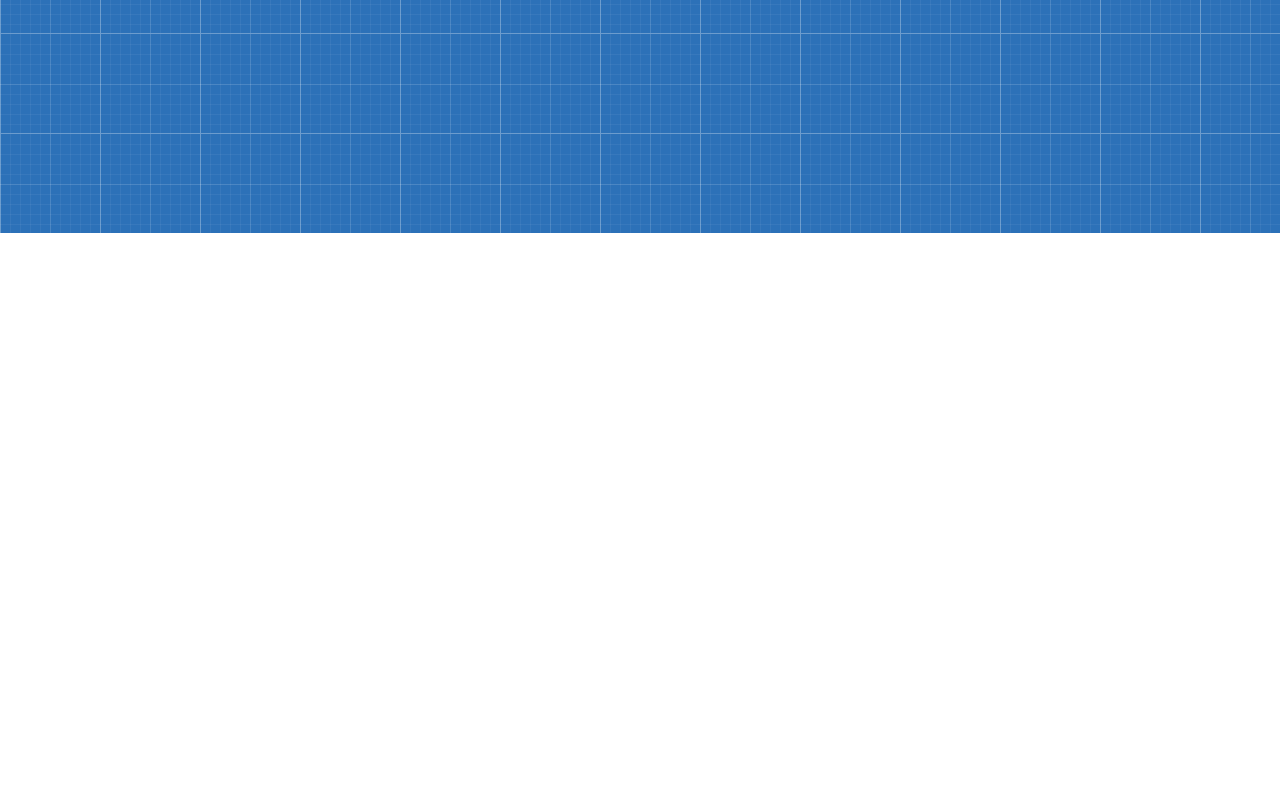
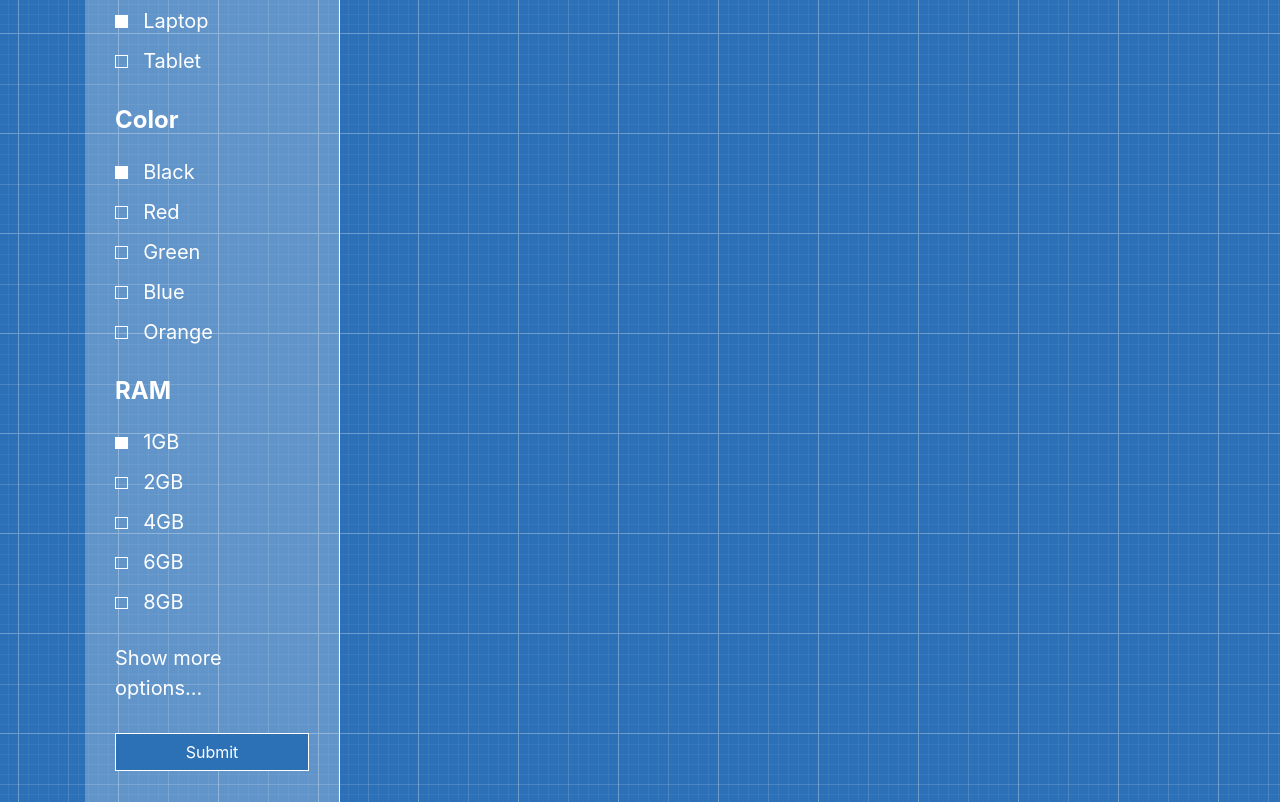
Before and after one commit to timoshevichaleks/shop-template, a website: page index.html in a window 1280 px wide. Shown: the part 567-1369 px from the top of the page. Before the commit the page ends 800 px from the top, so only its background shows below. Drawn offline with Linux system fonts and the light colour scheme.

Commit message:
закончил левый блок aside

```diff
--- a/assets/scss/_aside.scss
+++ b/assets/scss/_aside.scss
@@ -0,0 +1,64 @@
+.aside {
+  &-form {
+    padding: 15px 30px;
+
+    border-right: 1px solid $color-light;
+    background-color: rgba($color-light, 0.25);
+    &__title {
+      margin-top: 4px;
+      margin-bottom: 22px;
+
+      color: $color-light;
+
+      font-size: 1.5rem;
+      font-weight: bold;
+    }
+    &__block:not(:nth-of-type(3)) {
+      margin-bottom: 30px;
+    }
+    &__check {
+      margin-top: 10px;
+
+      color: $color-light;
+
+      font-size: 1.25rem;
+      input {
+        position: relative;
+
+        width: 0;
+        height: 0;
+        margin-right: 22.5px;
+        &:checked::before {
+          background-color: $color-light;
+        }
+        &::before {
+          position: absolute;
+          bottom: 0;
+
+          width: 0.8rem;
+          height: 0.8rem;
+
+          content: "";
+
+          border: 1px solid $color-light;
+        }
+      }
+    }
+    &__show {
+      margin-top: 26px;
+    }
+    &--link {
+      color: $color-light;
+
+      font-size: 1.25rem;
+    }
+    &--btn {
+      width: 100%;
+      margin-top: 14px;
+
+      border: 1px solid $color-light;
+      border-radius: 0;
+      background-color: $color-dark;
+    }
+  }
+}
--- a/assets/scss/_common.scss
+++ b/assets/scss/_common.scss
@@ -7,7 +7,7 @@ html {
 
 body {
   background-image: url(../img/patt.png);
-  // font-family: $font-header;
+  background-position: 10% top;
 
   font-size: $font-size;
   line-height: 1.5;
--- a/assets/scss/_header.scss
+++ b/assets/scss/_header.scss
@@ -1,4 +1,5 @@
 .header {
+  border-bottom: 1px solid $color-light;
   &-menu {
     background-color: rgba($color-light, 0.8);
   }
@@ -12,6 +13,7 @@
     padding: 26px 16px;
     &__nav {
       margin-right: 2px !important;
+
       @include md-min {
         width: calc(100% - 300px);
         padding-right: 30px;
@@ -21,7 +23,9 @@
     &__item {
       @include md-min {
         flex-grow: 1;
+
         text-align: center;
+
         border-left: 1px solid $color-dark;
       }
       &:last-of-type {
@@ -35,7 +39,9 @@
     }
     &__link {
       padding: 0.5rem 0 !important;
+
       color: $color-dark;
+
       font-size: 1.2rem;
       font-weight: 400;
       &:hover,
--- a/index.html
+++ b/index.html
@@ -106,7 +106,115 @@
     </div>
   </header>
 
-  <main class="main"></main>
+  <div class="container">
+    <div class="row">
+      <main class="main col-lg-9 order-lg-12">
+        <h1>
+          sadasdasx
+        </h1>
+      </main>
+
+      <aside class="aside col-lg-3 order-lg-1">
+        <form class="aside-form">
+          <div class="form-group row">
+            <div class="col">
+              <div class="aside-form__block">
+                <h3 class="aside-form__title">Device type</h3>
+                <div class="aside-form__check form-check">
+                  <input class="form-check-input" type="checkbox" id="gridCheck1" checked>
+                  <label class="form-check-label" for="gridCheck1">
+                    Laptop
+                  </label>
+                </div>
+                <div class="aside-form__check form-check">
+                  <input class="form-check-input" type="checkbox" id="gridCheck1">
+                  <label class="form-check-label" for="gridCheck1">
+                    Tablet
+                  </label>
+                </div>
+              </div>
+              <div class="aside-form__block">
+                <h3 class="aside-form__title">Color</h3>
+                <div class="aside-form__check form-check">
+                  <input class="form-check-input" type="checkbox" id="gridCheck1" checked>
+                  <label class="form-check-label" for="gridCheck1">
+                    Black
+                  </label>
+                </div>
+                <div class="aside-form__check form-check">
+                  <input class="form-check-input" type="checkbox" id="gridCheck1">
+                  <label class="form-check-label" for="gridCheck1">
+                    Red
+                  </label>
+                </div>
+                <div class="aside-form__check form-check">
+                  <input class="form-check-input" type="checkbox" id="gridCheck1">
+                  <label class="form-check-label" for="gridCheck1">
+                    Green
+                  </label>
+                </div>
+                <div class="aside-form__check form-check">
+                  <input class="form-check-input" type="checkbox" id="gridCheck1">
+                  <label class="form-check-label" for="gridCheck1">
+                    Blue
+                  </label>
+                </div>
+                <div class="aside-form__check form-check">
+                  <input class="form-check-input" type="checkbox" id="gridCheck1">
+                  <label class="form-check-label" for="gridCheck1">
+                    Orange
+                  </label>
+                </div>
+              </div>
+              <div class="aside-form__block">
+                <h3 class="aside-form__title">RAM</h3>
+                <div class="aside-form__check form-check">
+                  <input class="form-check-input" type="checkbox" id="gridCheck1" checked>
+                  <label class="form-check-label" for="gridCheck1">
+                    1GB
+                  </label>
+                </div>
+                <div class="aside-form__check form-check">
+                  <input class="form-check-input" type="checkbox" id="gridCheck1">
+                  <label class="form-check-label" for="gridCheck1">
+                    2GB
+                  </label>
+                </div>
+                <div class="aside-form__check form-check">
+                  <input class="form-check-input" type="checkbox" id="gridCheck1">
+                  <label class="form-check-label" for="gridCheck1">
+                    4GB
+                  </label>
+                </div>
+                <div class="aside-form__check form-check">
+                  <input class="form-check-input" type="checkbox" id="gridCheck1">
+                  <label class="form-check-label" for="gridCheck1">
+                    6GB
+                  </label>
+                </div>
+                <div class="aside-form__check form-check">
+                  <input class="form-check-input" type="checkbox" id="gridCheck1">
+                  <label class="form-check-label" for="gridCheck1">
+                    8GB
+                  </label>
+                </div>
+              </div>
+              <div class="aside-form__show">
+                <a class="aside-form--link" href="#">Show more options...</a>
+              </div>
+            </div>
+          </div>
+          <div class="form-group row">
+            <div class="col">
+              <button type="submit" class="aside-form--btn btn btn-primary">Submit</button>
+            </div>
+          </div>
+        </form>
+      </aside>
+    </div>
+  </div>
+
+
 
 
   <script src="libs/jquery/dist/jquery.min.js"></script>
```
Also changed, not shown: assets/css/style.css.
